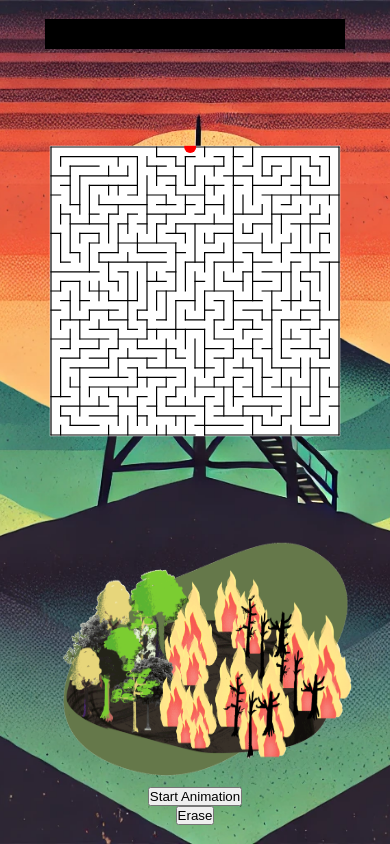
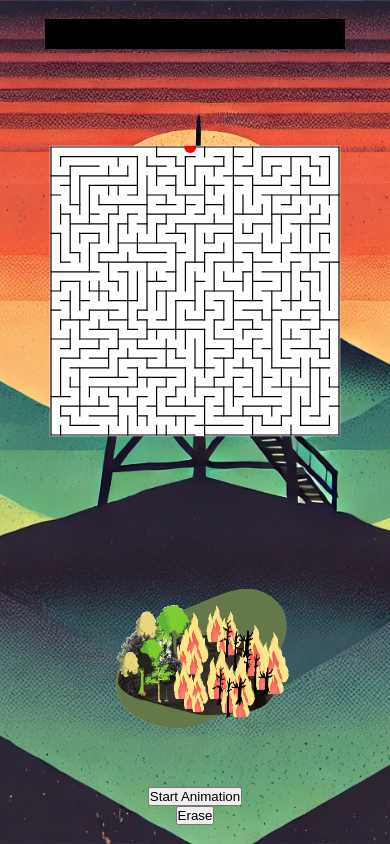
Before and after one commit to Jank1y/Labirint, a plain HTML site: page index.html in a window 390 px wide. Drawn offline with Linux system fonts and the light colour scheme.

Commit message:
Update style.css

```diff
--- a/style.css
+++ b/style.css
@@ -43,4 +43,8 @@ body {
     .nav {
         width: 300px;
     }
+    .fire img {
+        scale: 0.6;
+
+    }
 }
```
